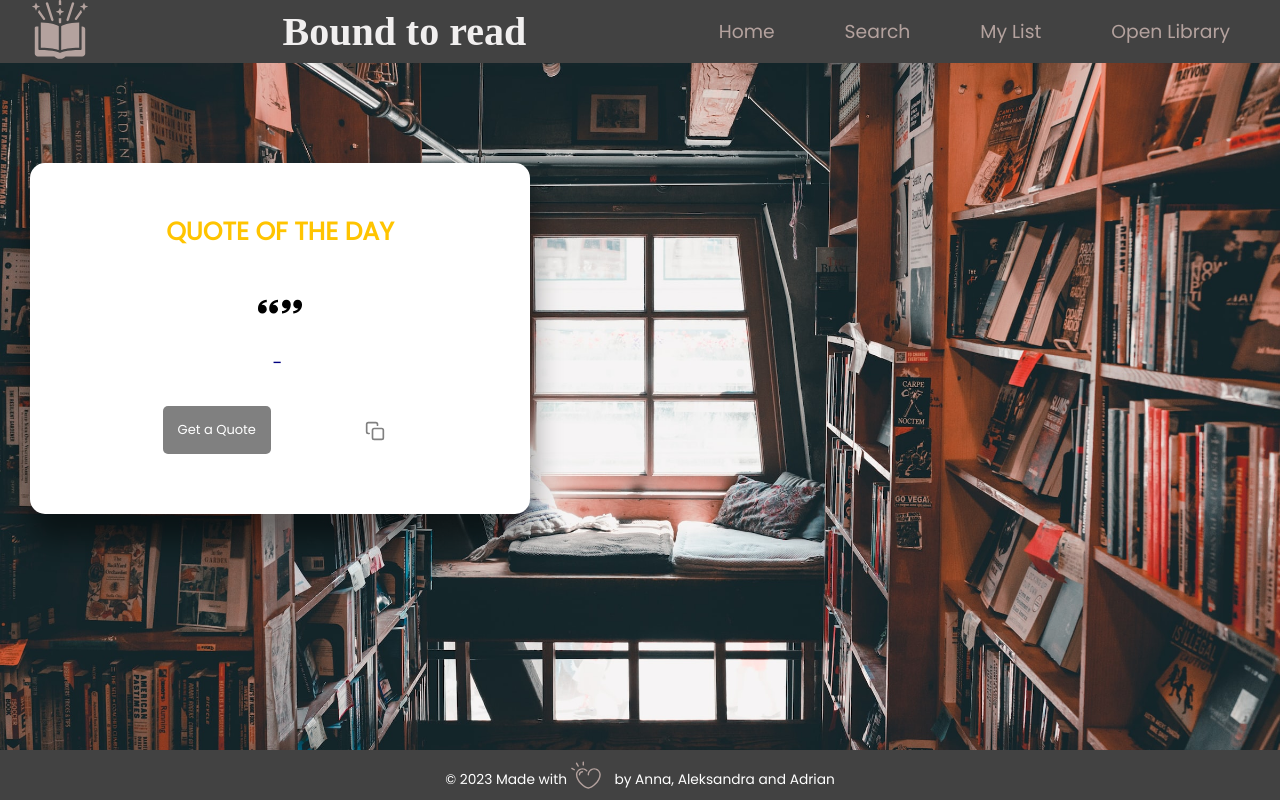
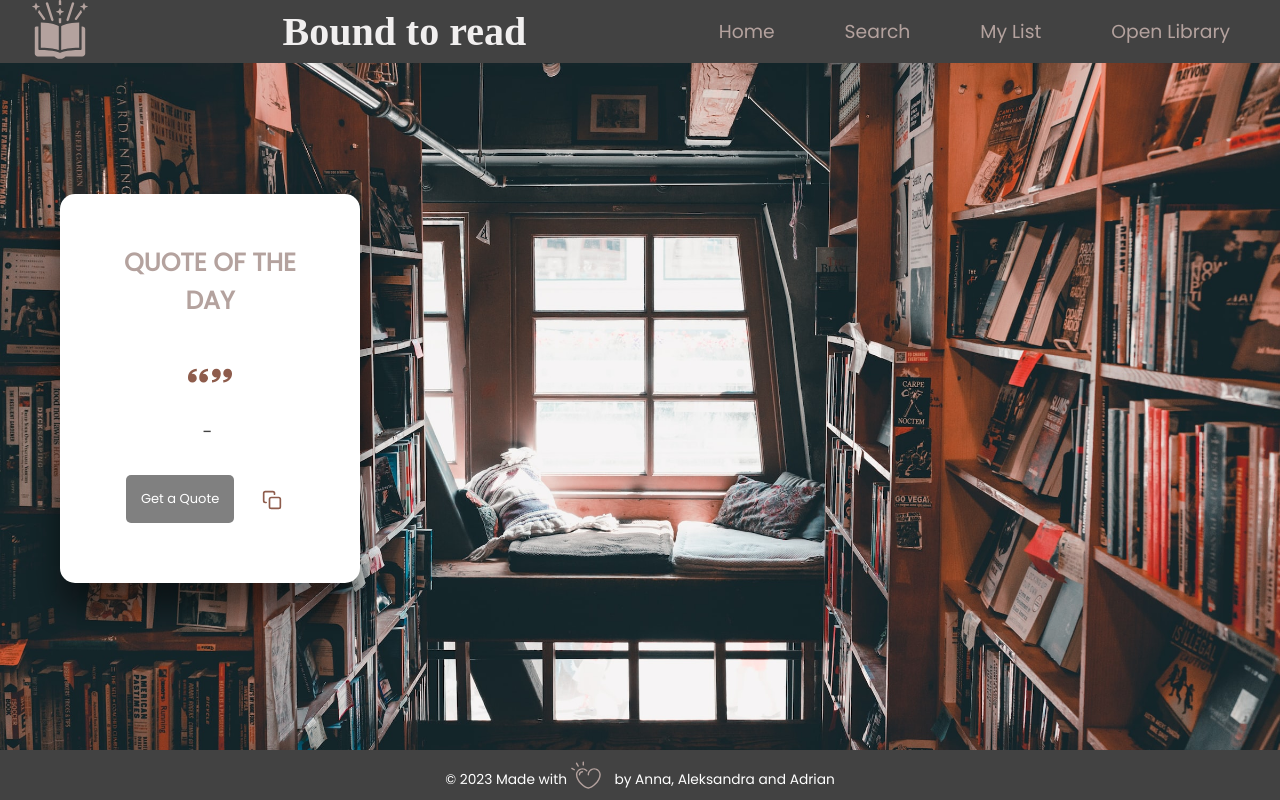
Before and after one commit to mrsannanoga/bound-to-read, a React (Create React App) app: page / in a window 1280 px wide. Built offline with nearby package versions, Linux system fonts and the light colour scheme; no server answers; a web font is replaced by a local one.

Commit message:
adjust quote-box to new color-scheme

```diff
--- a/src/Components/RandomQuote/Quote.css
+++ b/src/Components/RandomQuote/Quote.css
@@ -3,10 +3,10 @@
     flex-direction: column;
     justify-content: center;
     align-items: center;
-    margin-top: 5rem;
-    margin-left: 2rem;
-    width: 50rem;
-    height: 40rem;
+    margin-top: 15rem;
+    margin-left: 4rem;
+    width: 30rem;
+    height: 20rem;
 
 }
 
@@ -19,7 +19,7 @@
 .title h5 {
     font-size: 2.5rem;
     font-weight: 700;
-    color: rgb(255, 196, 0);
+    color: #B4A29E;
 }
 
 .mainContent {
@@ -41,7 +41,7 @@
 .mainContent .author {
     text-transform: uppercase;
     letter-spacing: 5px;
-    color: navy;
+    color: #424242;
     text-align: center;
     margin-top: 20px;
     font-size: large
@@ -101,6 +101,7 @@
 
 i {
     font-size: xx-large;
+    color: #8E5C4C;
 }
 
 .copyStatus{
```
